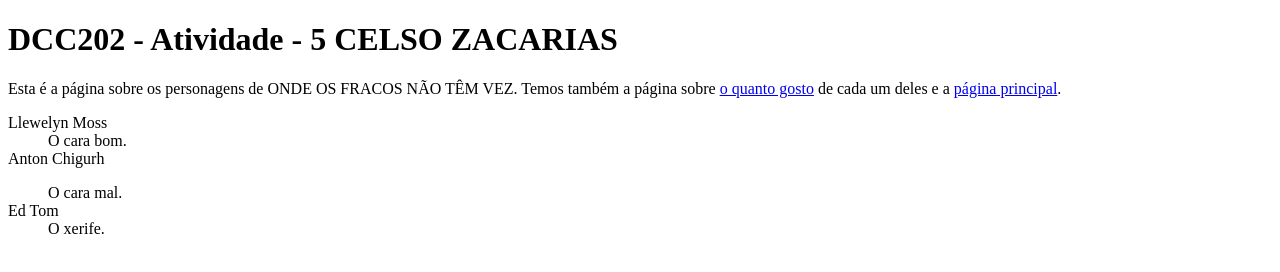
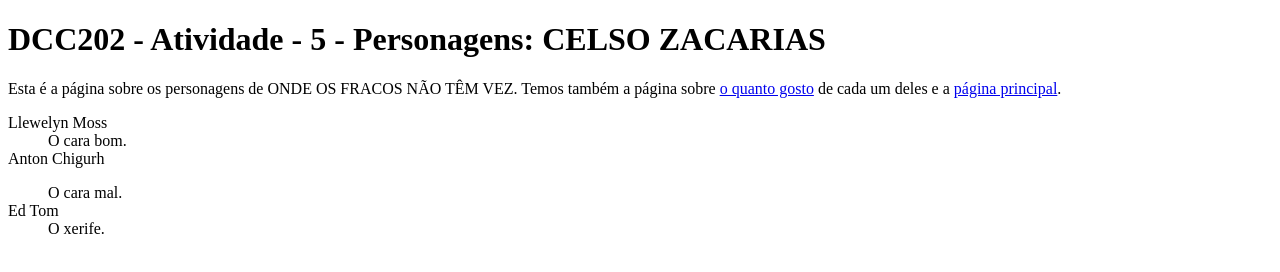
Before and after one commit to ufjf-dcc202/ufjf-dcc202-2023-3-b-atv5-celso-z, a website: page personagens.html in a window 1280 px wide. Drawn offline with Linux system fonts and the light colour scheme.

Commit message:
Corrigido erro de gramática no título da página personagens.html

```diff
--- a/personagens.html
+++ b/personagens.html
@@ -3,11 +3,11 @@
 	<head>
 		<meta charset="UTF-8">
 		<meta name="viewport" content="width=device-width, initial-scale=1.0">
-		<title>DCC202 - Atividade 5 - CELSO ZACARIAS</title>
+		<title>DCC202 - Atividade 5 - Personagens: CELSO ZACARIAS</title>
 	</head>
 	<body>
 		<main>
-			<h1>DCC202 - Atividade - 5 CELSO ZACARIAS</h1>
+			<h1>DCC202 - Atividade - 5 - Personagens: CELSO ZACARIAS</h1>
 			<p>Esta é a página sobre os personagens de ONDE OS FRACOS NÃO TÊM VEZ. Temos também a página sobre <a href=preferencias.html>o quanto gosto</a> de cada um deles e a <a href=index.html>página principal</a>.</p>
 			<div>
 				<dl>
```
